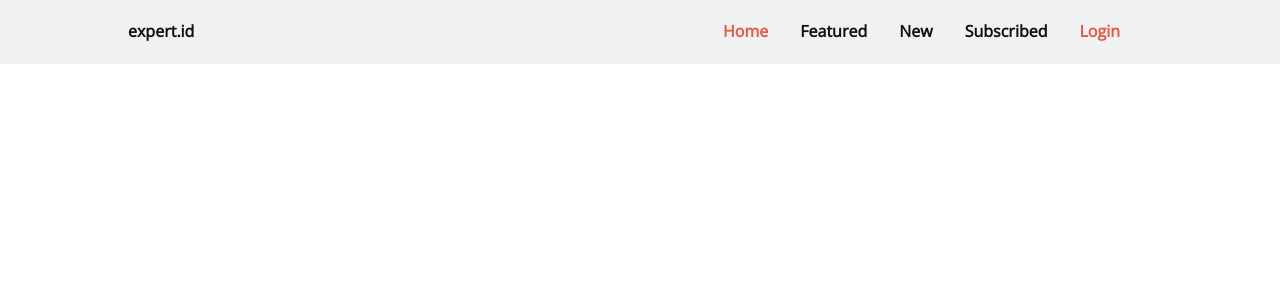
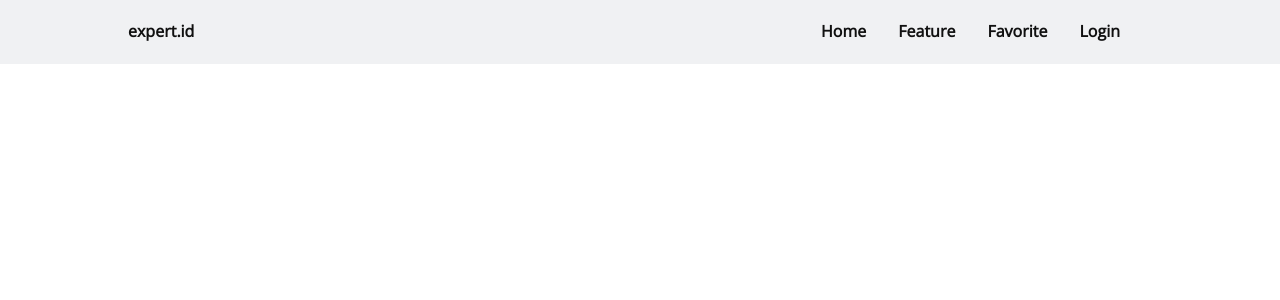
Before and after one commit to alifnl11/university-list-app, a React (Create React App) app: page / in a window 1280 px wide. Shown: the top 300 px of the page. Built offline with nearby package versions, Linux system fonts and the light colour scheme.

Commit message:
navbar use Link react dom router

```diff
--- a/package.json
+++ b/package.json
@@ -11,6 +11,7 @@
     "react": "^17.0.1",
     "react-dom": "^17.0.1",
     "react-redux": "^7.2.2",
+    "react-router-dom": "^5.2.0",
     "react-scripts": "4.0.1",
     "web-vitals": "^0.2.4"
   },
--- a/src/component/Header/index.js
+++ b/src/component/Header/index.js
@@ -2,6 +2,7 @@ import React, { Component } from 'react';
 import './styles.scss'
 import 'boxicons';
 import './main'
+import { Link } from 'react-router-dom';
 
 class Header extends Component {
     render () {
@@ -14,11 +15,18 @@ class Header extends Component {
 
                 <div class="nav__menu" id="nav-menu">
                   <ul class="nav__list">
-                    <li class="nav__item"><a href="#home" class="nav__link active_header">Home</a></li>
-                    <li class="nav__item"><a href="#featured" class="nav__link">Featured</a></li>
-                    <li class="nav__item"><a href="#new" class="nav__link">New</a></li>
-                    <li class="nav__item"><a href="#subscribed" class="nav__link">Subscribed</a></li>
-                    <li class="nav__item"><a href="login" class="nav__link active_header">Login</a></li>
+                    <li class="nav__item">
+                        <Link class="nav__link" to='/'>Home</Link>
+                    </li>
+                    <li class="nav__item">
+                        <Link class="nav__link" to='/newsletter'>Feature</Link>
+                    </li>
+                    <li class="nav__item">
+                        <Link class="nav__link" to='/favorite'>Favorite</Link>
+                    </li>
+                    <li class="nav__item">
+                        <Link class="nav__link" to='/login'>Login</Link>
+                    </li>
                   </ul>
 
                 </div>
```
Also changed, not shown: 2 other files (tests, documents, lock files or other folders).
